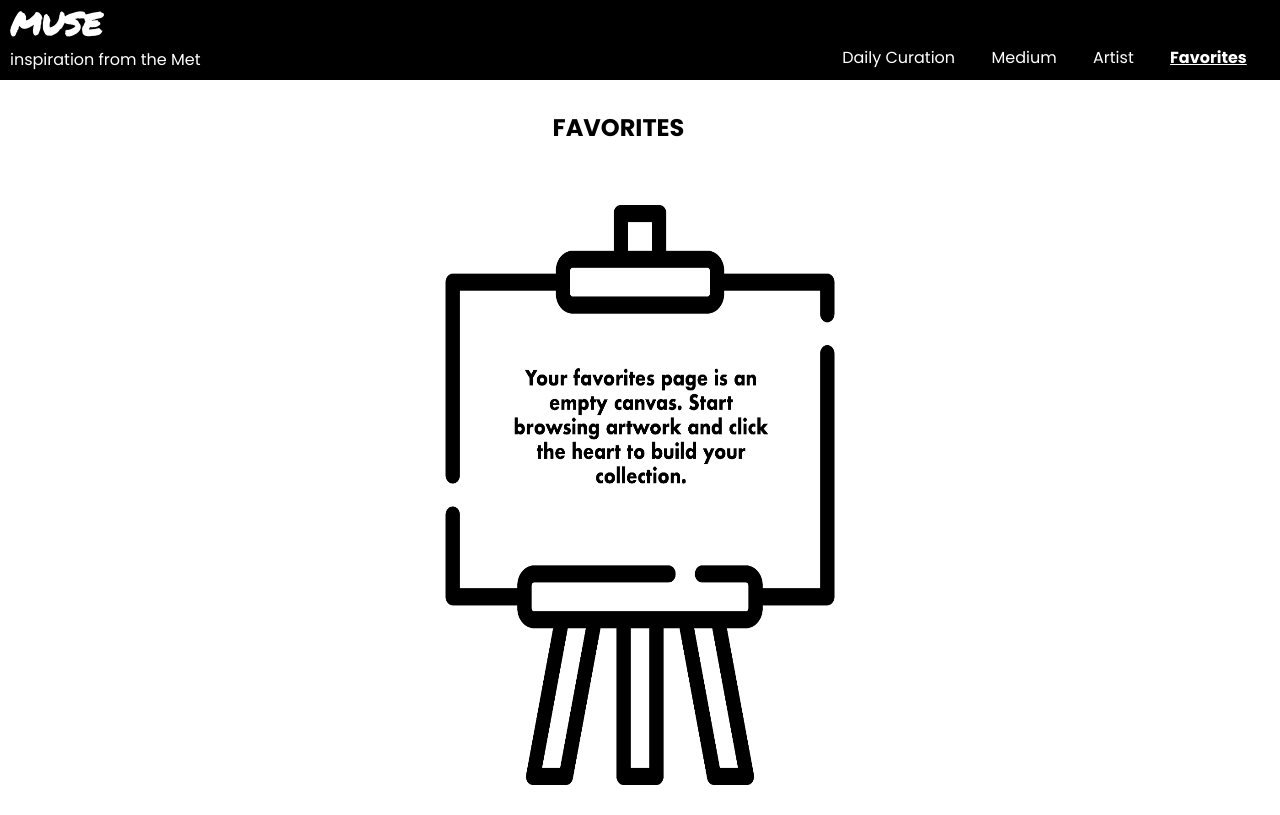
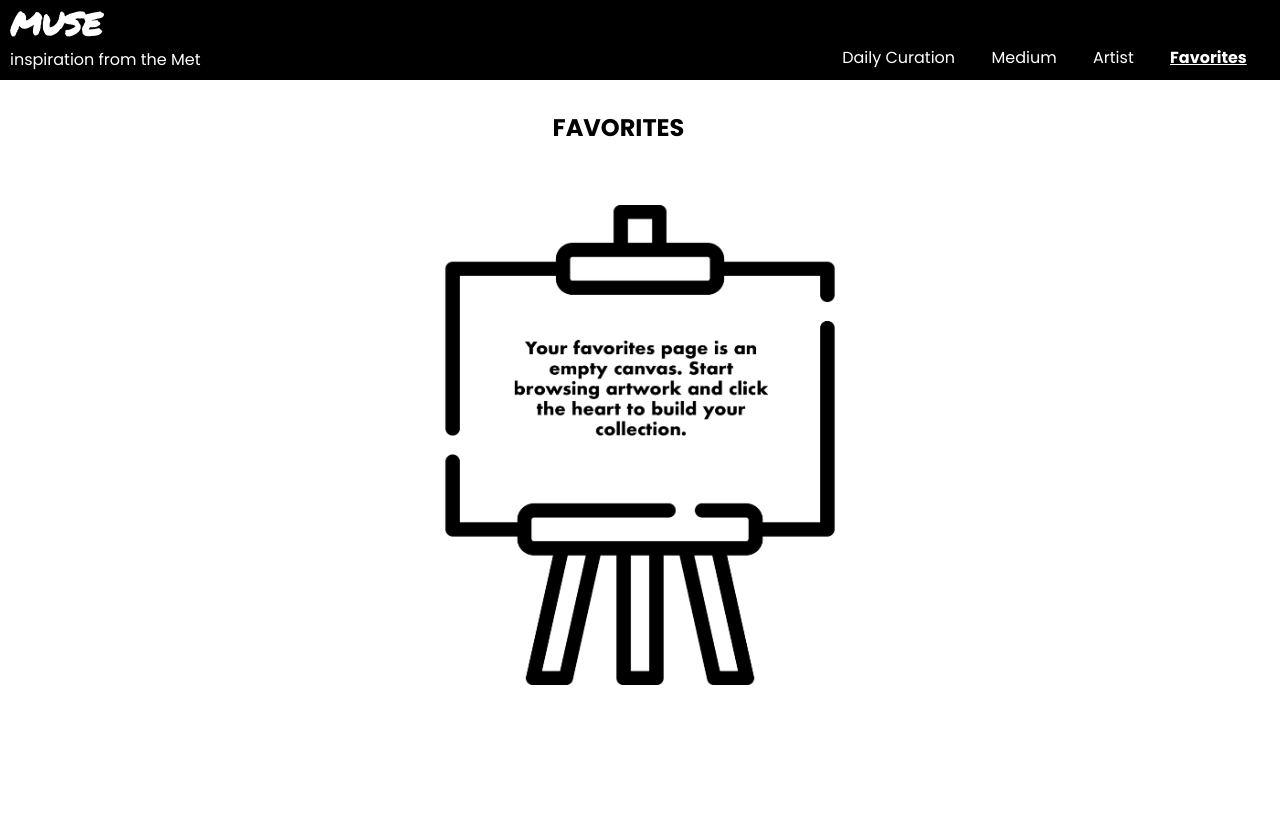
Before and after one commit to allyjarjour/muse, a React (Create React App) app: page /favorites in a window 1280 px wide. Built offline with nearby package versions, Linux system fonts and the light colour scheme.

Commit message:
Adjust favorite message on favorite page

```diff
--- a/src/FavoritesPage/FavoritesPage.css
+++ b/src/FavoritesPage/FavoritesPage.css
@@ -5,5 +5,13 @@
 }
 
 .blank-canvas {
-  width: 40%;
+  width: 100%;
+  height: 400px;
 }
+
+@media all and (min-width: 600px) {
+  .blank-canvas {
+    width: 40%;
+    height: 480px;
+  }
+}
```
